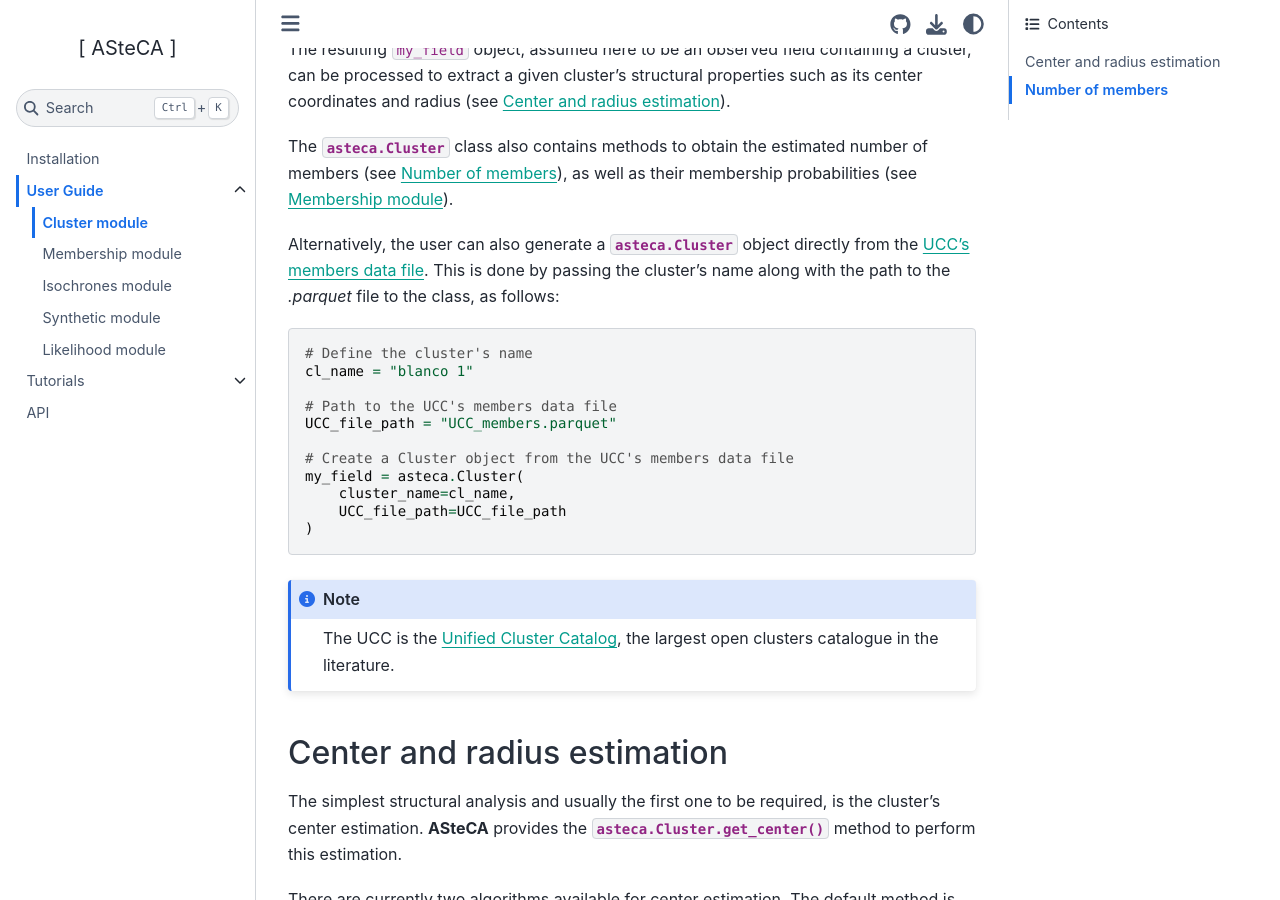
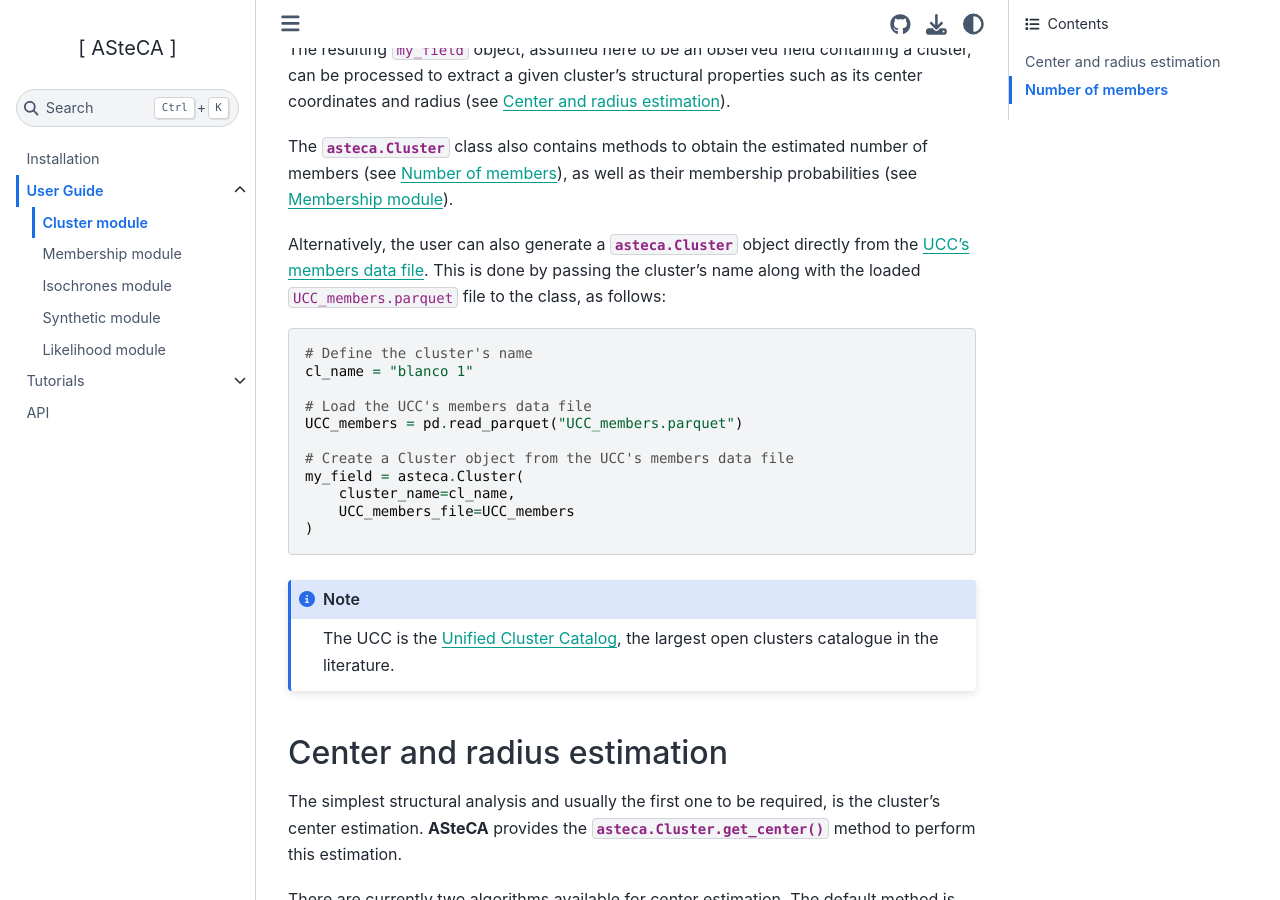
Before and after one commit to asteca/ASteCA, a Sphinx documentation site: the page built from docs/contents/cluster_mod.rst, in a window 1280 px wide and 900 px high, scrolled down 787 px. Built offline with Sphinx 7.4.7 and the Sphinx Book theme 1.1.4, drawn with Linux system fonts in a browser that asks for light colours; pages that are not in the unit, such as notebooks, are missing from menus.

Commit message:
fixes to docs

```diff
--- a/docs/contents/cluster_mod.rst
+++ b/docs/contents/cluster_mod.rst
@@ -45,20 +45,20 @@ number of members (see :ref:`nmembers`), as well as their membership probabiliti
 
 Alternatively, the user can also generate a :py:class:`asteca.Cluster` object directly
 from the `UCC's members data file`_. This is done by passing the cluster's name along
-with the path to the *.parquet* file to the class, as follows:
+with the loaded ``UCC_members.parquet`` file to the class, as follows:
 
 .. code-block:: python
 
     # Define the cluster's name
     cl_name = "blanco 1"
 
-    # Path to the UCC's members data file
-    UCC_file_path = "UCC_members.parquet"
+    # Load the UCC's members data file
+    UCC_members = pd.read_parquet("UCC_members.parquet")
 
     # Create a Cluster object from the UCC's members data file
     my_field = asteca.Cluster(
         cluster_name=cl_name,
-        UCC_file_path=UCC_file_path
+        UCC_members_file=UCC_members
     )
 
 
```
Also changed, not shown: docs/contents/synthetic_mod.rst (+5 -4 lines).
